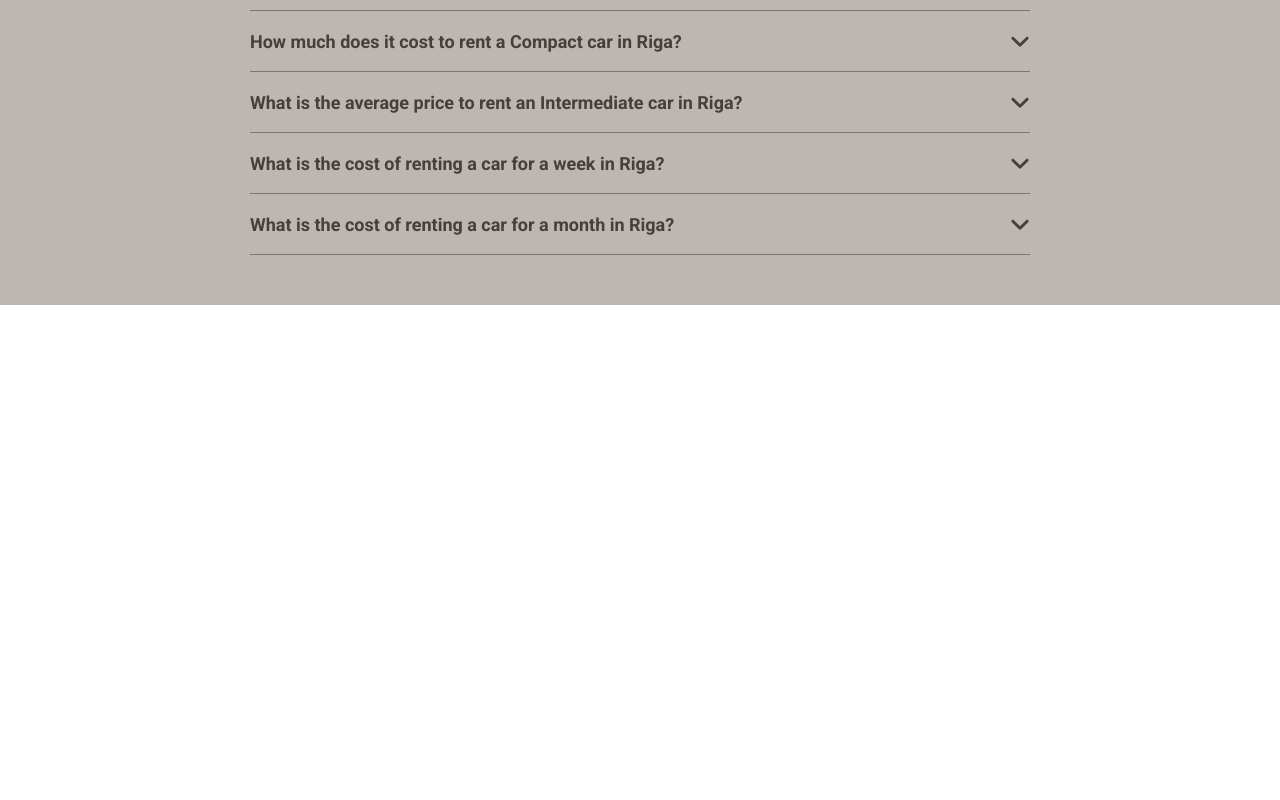
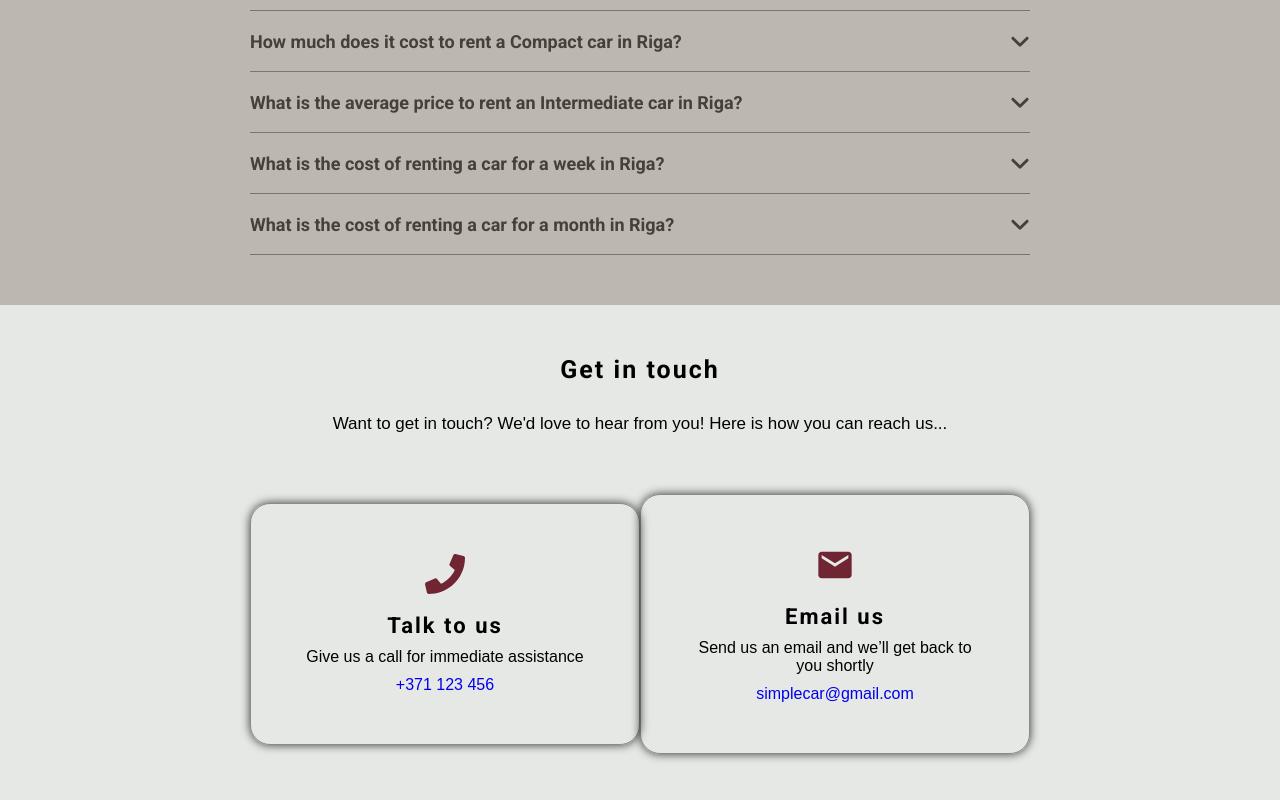
Before and after one commit to Raitis128/rent-car-app, a React (Vite) app: page / in a window 1280 px wide. Shown: the part 706-1506 px from the top of the page. Before the commit the page ends 1011 px from the top, so only its background shows below. Built offline with nearby package versions, Linux system fonts and the light colour scheme.

Commit message:
Add Contact and ContactCard components and styles, add icons for contact,

```diff
--- a/src/App.tsx
+++ b/src/App.tsx
@@ -1,4 +1,5 @@
 import Benefits from "./components/Benefits/Benefits.component";
+import Contact from "./components/Contact/Contact.component";
 import Faq from "./components/Faq/Faq.component";
 import Navigation from "./components/Navigation/Navigation.component";
 
@@ -8,6 +9,7 @@ function App() {
       <Navigation />
       <Benefits />
       <Faq />
+      <Contact />
     </>
   );
 }
--- /dev/null
+++ b/src/components/Contact/Contact.component.tsx
@@ -0,0 +1,35 @@
+import { FaPhone } from "react-icons/fa";
+import { MdEmail } from "react-icons/md";
+
+import { ContactSection } from "./Contact.styles";
+import ContactCard from "../ContactCard/ContactCard.component";
+
+const Contact = () => {
+  return (
+    <ContactSection>
+      <h2>Get in touch</h2>
+      <p>
+        Want to get in touch? We'd love to hear from you! Here is how you can
+        reach us...
+      </p>
+      <section>
+        <ContactCard
+          icon={FaPhone}
+          title="Talk to us"
+          description="Give us a call for immediate assistance"
+          contact="+371 123 456"
+          contactType="phone"
+        />
+        <ContactCard
+          icon={MdEmail}
+          title="Email us"
+          description="Send us an email and we’ll get back to you shortly"
+          contact="simplecar@gmail.com"
+          contactType="email"
+        />
+      </section>
+    </ContactSection>
+  );
+};
+
+export default Contact;
--- /dev/null
+++ b/src/components/Contact/Contact.styles.tsx
@@ -0,0 +1,27 @@
+import styled from "styled-components";
+
+export const ContactSection = styled.section`
+  padding: 5rem 25rem;
+  background-color: var(--text-primary-color);
+
+  h2 {
+    font-size: 2.5rem;
+    font-family: "Roboto", sans-serif;
+    font-weight: bold;
+    letter-spacing: 0.2rem;
+    padding-bottom: 3rem;
+    text-align: center;
+  }
+
+  p {
+    font-size: 1.7rem;
+    text-align: center;
+  }
+
+  section {
+    display: flex;
+    justify-content: space-around;
+    align-items: center;
+    margin-top: 3rem;
+  }
+`;
--- /dev/null
+++ b/src/components/ContactCard/ContactCard.component.tsx
@@ -0,0 +1,35 @@
+import { IconType } from "react-icons";
+import React from "react";
+
+import { Card } from "./ContactCard.styles";
+
+interface Props {
+  icon: IconType;
+  title: string;
+  description: string;
+  contact: string;
+  contactType: string;
+}
+
+const ContactCard = ({
+  icon,
+  title,
+  description,
+  contact,
+  contactType,
+}: Props) => {
+  return (
+    <Card>
+      <span>{React.createElement(icon)}</span>
+      <h3>{title}</h3>
+      <p>{description}</p>
+      {contactType === "phone" ? (
+        <a href={`tel:${contact}`}>{contact}</a>
+      ) : (
+        <a href={`mailto:${contact}`}>{contact}</a>
+      )}
+    </Card>
+  );
+};
+
+export default ContactCard;
--- /dev/null
+++ b/src/components/ContactCard/ContactCard.styles.tsx
@@ -0,0 +1,41 @@
+import styled from "styled-components";
+
+export const Card = styled.section`
+  display: flex;
+  flex-direction: column;
+  align-items: center;
+  justify-content: center;
+  text-align: justify;
+  max-width: 50rem;
+  width: 100%;
+  border: 1px solid var(--border-color);
+  border-radius: 2rem;
+  padding: 5rem;
+  -webkit-box-shadow: 0px 0px 1rem 0px rgba(0, 0, 0, 0.75);
+  -moz-box-shadow: 0px 0px 1rem 0px rgba(0, 0, 0, 0.75);
+  box-shadow: 0px 0px 1rem 0px rgba(0, 0, 0, 0.75);
+
+  span {
+    font-size: 4rem;
+    color: var(--icons-color);
+  }
+
+  h3 {
+    font-size: 2.2rem;
+    font-family: "Roboto", sans-serif;
+    font-weight: bold;
+    letter-spacing: 0.2rem;
+    padding-top: 1rem;
+  }
+
+  p {
+    font-size: 1.6rem;
+    padding-top: 1rem;
+  }
+
+  a {
+    text-decoration: none;
+    padding-top: 1rem;
+    font-size: 1.6rem;
+  }
+`;
```
